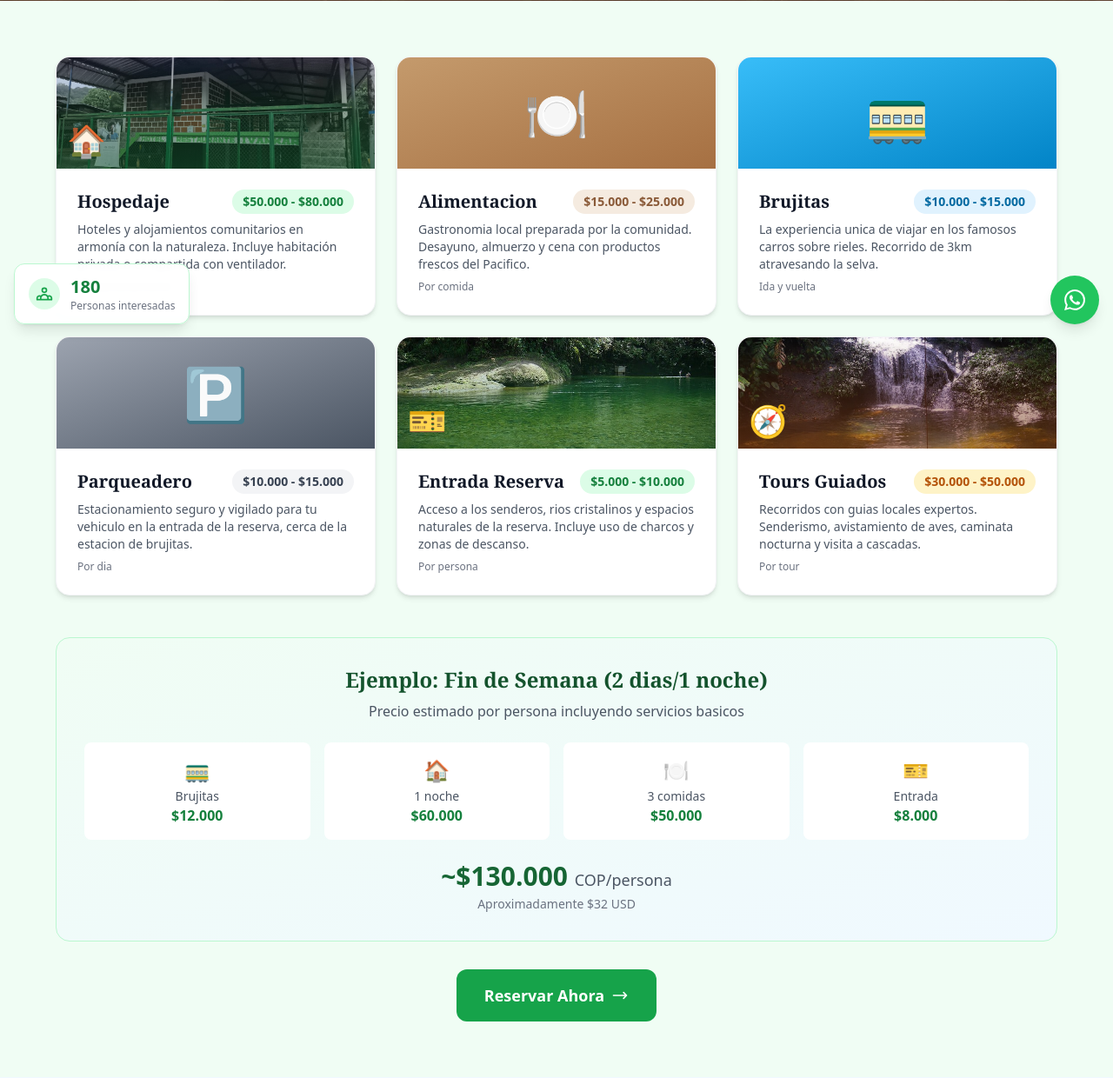
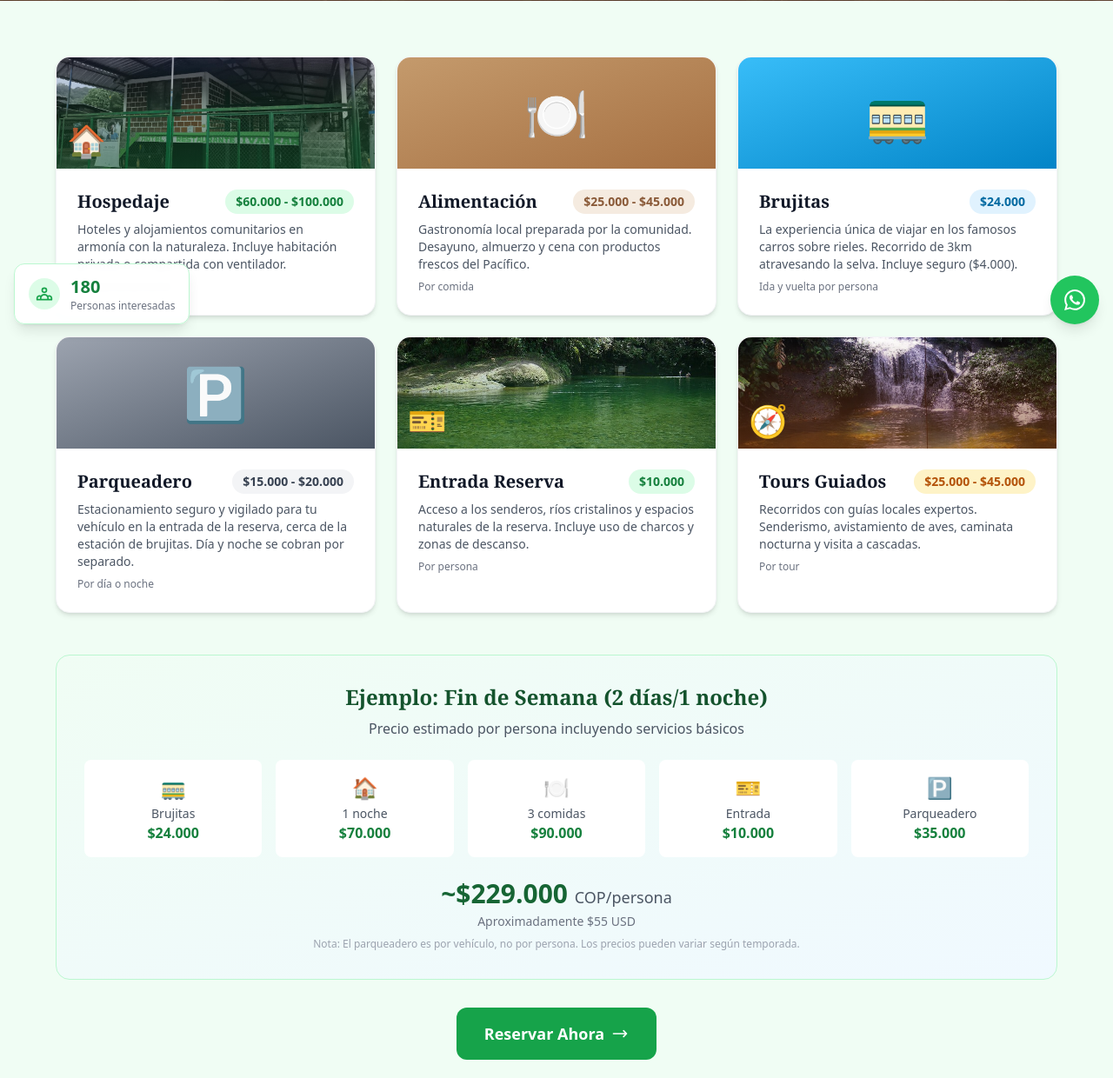
Before and after one commit to QuickAppraiser/san-cipriano, a Django app: page /visitantes/servicios/ in a window 1280 px wide. Shown: the part 411-1651 px from the top of the page at 87% size. Run offline with Django 4.2, Linux system fonts and the light colour scheme; data comes from the database, SQL or seed files in the repository; some libraries are stand-ins or nearby versions.

Commit message:
Update content: prices, history, and safety warnings
- Add palenque heritage history to About page
- Update service prices (hospedaje, alimentación, brujitas, etc.)
- Change prohibited items: "armas de fuego" instead of "cortopunzantes"
- Move alarmist safety warnings to Terms and Conditions
- Update weekend cost calculation example (~$229,000 COP)
- Add disclaimer section to Terms page

Co-Authored-By: Claude Opus 4.5 <noreply@anthropic.com>

```diff
--- a/templates/visitors/services.html
+++ b/templates/visitors/services.html
@@ -37,7 +37,7 @@
                 <div class="p-6">
                     <div class="flex justify-between items-start mb-2">
                         <h3 class="font-display text-xl font-bold text-gray-900">{% trans "Hospedaje" %}</h3>
-                        <span class="bg-selva-100 text-selva-700 px-3 py-1 rounded-full text-sm font-semibold">$50.000 - $80.000</span>
+                        <span class="bg-selva-100 text-selva-700 px-3 py-1 rounded-full text-sm font-semibold">$60.000 - $100.000</span>
                     </div>
                     <p class="text-gray-600 text-sm">{% trans "Hoteles y alojamientos comunitarios en armonía con la naturaleza. Incluye habitación privada o compartida con ventilador." %}</p>
                     <p class="text-xs text-gray-500 mt-2">{% trans "Por persona/noche" %}</p>
@@ -51,10 +51,10 @@
                 </div>
                 <div class="p-6">
                     <div class="flex justify-between items-start mb-2">
-                        <h3 class="font-display text-xl font-bold text-gray-900">{% trans "Alimentacion" %}</h3>
-                        <span class="bg-tierra-100 text-tierra-700 px-3 py-1 rounded-full text-sm font-semibold">$15.000 - $25.000</span>
+                        <h3 class="font-display text-xl font-bold text-gray-900">{% trans "Alimentación" %}</h3>
+                        <span class="bg-tierra-100 text-tierra-700 px-3 py-1 rounded-full text-sm font-semibold">$25.000 - $45.000</span>
                     </div>
-                    <p class="text-gray-600 text-sm">{% trans "Gastronomia local preparada por la comunidad. Desayuno, almuerzo y cena con productos frescos del Pacifico." %}</p>
+                    <p class="text-gray-600 text-sm">{% trans "Gastronomía local preparada por la comunidad. Desayuno, almuerzo y cena con productos frescos del Pacífico." %}</p>
                     <p class="text-xs text-gray-500 mt-2">{% trans "Por comida" %}</p>
                 </div>
             </div>
@@ -67,10 +67,10 @@
                 <div class="p-6">
                     <div class="flex justify-between items-start mb-2">
                         <h3 class="font-display text-xl font-bold text-gray-900">{% trans "Brujitas" %}</h3>
-                        <span class="bg-rio-100 text-rio-700 px-3 py-1 rounded-full text-sm font-semibold">$10.000 - $15.000</span>
+                        <span class="bg-rio-100 text-rio-700 px-3 py-1 rounded-full text-sm font-semibold">$24.000</span>
                     </div>
-                    <p class="text-gray-600 text-sm">{% trans "La experiencia unica de viajar en los famosos carros sobre rieles. Recorrido de 3km atravesando la selva." %}</p>
-                    <p class="text-xs text-gray-500 mt-2">{% trans "Ida y vuelta" %}</p>
+                    <p class="text-gray-600 text-sm">{% trans "La experiencia única de viajar en los famosos carros sobre rieles. Recorrido de 3km atravesando la selva. Incluye seguro ($4.000)." %}</p>
+                    <p class="text-xs text-gray-500 mt-2">{% trans "Ida y vuelta por persona" %}</p>
                 </div>
             </div>
 
@@ -82,10 +82,10 @@
                 <div class="p-6">
                     <div class="flex justify-between items-start mb-2">
                         <h3 class="font-display text-xl font-bold text-gray-900">{% trans "Parqueadero" %}</h3>
-                        <span class="bg-gray-100 text-gray-700 px-3 py-1 rounded-full text-sm font-semibold">$10.000 - $15.000</span>
+                        <span class="bg-gray-100 text-gray-700 px-3 py-1 rounded-full text-sm font-semibold">$15.000 - $20.000</span>
                     </div>
-                    <p class="text-gray-600 text-sm">{% trans "Estacionamiento seguro y vigilado para tu vehiculo en la entrada de la reserva, cerca de la estacion de brujitas." %}</p>
-                    <p class="text-xs text-gray-500 mt-2">{% trans "Por dia" %}</p>
+                    <p class="text-gray-600 text-sm">{% trans "Estacionamiento seguro y vigilado para tu vehículo en la entrada de la reserva, cerca de la estación de brujitas. Día y noche se cobran por separado." %}</p>
+                    <p class="text-xs text-gray-500 mt-2">{% trans "Por día o noche" %}</p>
                 </div>
             </div>
 
@@ -100,9 +100,9 @@
                 <div class="p-6">
                     <div class="flex justify-between items-start mb-2">
                         <h3 class="font-display text-xl font-bold text-gray-900">{% trans "Entrada Reserva" %}</h3>
-                        <span class="bg-selva-100 text-selva-700 px-3 py-1 rounded-full text-sm font-semibold">$5.000 - $10.000</span>
+                        <span class="bg-selva-100 text-selva-700 px-3 py-1 rounded-full text-sm font-semibold">$10.000</span>
                     </div>
-                    <p class="text-gray-600 text-sm">{% trans "Acceso a los senderos, rios cristalinos y espacios naturales de la reserva. Incluye uso de charcos y zonas de descanso." %}</p>
+                    <p class="text-gray-600 text-sm">{% trans "Acceso a los senderos, ríos cristalinos y espacios naturales de la reserva. Incluye uso de charcos y zonas de descanso." %}</p>
                     <p class="text-xs text-gray-500 mt-2">{% trans "Por persona" %}</p>
                 </div>
             </div>
@@ -118,9 +118,9 @@
                 <div class="p-6">
                     <div class="flex justify-between items-start mb-2">
                         <h3 class="font-display text-xl font-bold text-gray-900">{% trans "Tours Guiados" %}</h3>
-                        <span class="bg-amber-100 text-amber-700 px-3 py-1 rounded-full text-sm font-semibold">$30.000 - $50.000</span>
+                        <span class="bg-amber-100 text-amber-700 px-3 py-1 rounded-full text-sm font-semibold">$25.000 - $45.000</span>
                     </div>
-                    <p class="text-gray-600 text-sm">{% trans "Recorridos con guias locales expertos. Senderismo, avistamiento de aves, caminata nocturna y visita a cascadas." %}</p>
+                    <p class="text-gray-600 text-sm">{% trans "Recorridos con guías locales expertos. Senderismo, avistamiento de aves, caminata nocturna y visita a cascadas." %}</p>
                     <p class="text-xs text-gray-500 mt-2">{% trans "Por tour" %}</p>
                 </div>
             </div>
@@ -131,35 +131,41 @@
         <div class="mt-12 bg-gradient-to-br from-selva-50 to-rio-50 rounded-2xl p-8 border border-selva-200">
             <div class="text-center mb-6">
                 <h3 class="font-display text-2xl font-bold text-selva-900 mb-2">
-                    {% trans "Ejemplo: Fin de Semana (2 dias/1 noche)" %}
+                    {% trans "Ejemplo: Fin de Semana (2 días/1 noche)" %}
                 </h3>
-                <p class="text-gray-600">{% trans "Precio estimado por persona incluyendo servicios basicos" %}</p>
+                <p class="text-gray-600">{% trans "Precio estimado por persona incluyendo servicios básicos" %}</p>
             </div>
-            <div class="grid grid-cols-2 md:grid-cols-4 gap-4 mb-6">
+            <div class="grid grid-cols-2 md:grid-cols-5 gap-4 mb-6">
                 <div class="bg-white rounded-lg p-4 text-center">
                     <span class="text-2xl">🚃</span>
-                    <p class="text-sm text-gray-600 mt-1">Brujitas</p>
-                    <p class="font-semibold text-selva-700">$12.000</p>
+                    <p class="text-sm text-gray-600 mt-1">{% trans "Brujitas" %}</p>
+                    <p class="font-semibold text-selva-700">$24.000</p>
                 </div>
                 <div class="bg-white rounded-lg p-4 text-center">
                     <span class="text-2xl">🏠</span>
-                    <p class="text-sm text-gray-600 mt-1">1 noche</p>
-                    <p class="font-semibold text-selva-700">$60.000</p>
+                    <p class="text-sm text-gray-600 mt-1">{% trans "1 noche" %}</p>
+                    <p class="font-semibold text-selva-700">$70.000</p>
                 </div>
                 <div class="bg-white rounded-lg p-4 text-center">
                     <span class="text-2xl">🍽️</span>
-                    <p class="text-sm text-gray-600 mt-1">3 comidas</p>
-                    <p class="font-semibold text-selva-700">$50.000</p>
+                    <p class="text-sm text-gray-600 mt-1">{% trans "3 comidas" %}</p>
+                    <p class="font-semibold text-selva-700">$90.000</p>
                 </div>
                 <div class="bg-white rounded-lg p-4 text-center">
                     <span class="text-2xl">🎫</span>
-                    <p class="text-sm text-gray-600 mt-1">Entrada</p>
-                    <p class="font-semibold text-selva-700">$8.000</p>
+                    <p class="text-sm text-gray-600 mt-1">{% trans "Entrada" %}</p>
+                    <p class="font-semibold text-selva-700">$10.000</p>
+                </div>
+                <div class="bg-white rounded-lg p-4 text-center">
+                    <span class="text-2xl">🅿️</span>
+                    <p class="text-sm text-gray-600 mt-1">{% trans "Parqueadero" %}</p>
+                    <p class="font-semibold text-selva-700">$35.000</p>
                 </div>
             </div>
             <div class="text-center">
-                <p class="text-3xl font-bold text-selva-800">~$130.000 <span class="text-lg font-normal text-gray-600">COP/persona</span></p>
-                <p class="text-sm text-gray-500 mt-1">{% trans "Aproximadamente $32 USD" %}</p>
+                <p class="text-3xl font-bold text-selva-800">~$229.000 <span class="text-lg font-normal text-gray-600">COP/persona</span></p>
+                <p class="text-sm text-gray-500 mt-1">{% trans "Aproximadamente $55 USD" %}</p>
+                <p class="text-xs text-gray-400 mt-2">{% trans "Nota: El parqueadero es por vehículo, no por persona. Los precios pueden variar según temporada." %}</p>
             </div>
         </div>
 
@@ -269,10 +275,10 @@
             <div class="bg-amber-50 rounded-xl p-6">
                 <h3 class="font-semibold text-amber-900 mb-3">{% trans "No Llevar" %}</h3>
                 <ul class="space-y-2 text-gray-600 text-sm">
-                    <li>✗ {% trans "Bebidas alcoholicas" %}</li>
+                    <li>✗ {% trans "Alcohol en exceso" %}</li>
                     <li>✗ {% trans "Parlantes grandes" %}</li>
-                    <li>✗ {% trans "Objetos cortopunzantes" %}</li>
-                    <li>✗ {% trans "Plastico de un solo uso" %}</li>
+                    <li>✗ {% trans "Armas de fuego" %}</li>
+                    <li>✗ {% trans "Plástico de un solo uso" %}</li>
                     <li>✗ {% trans "Mascotas" %}</li>
                 </ul>
             </div>
```
Also changed, not shown: templates/content/about.html (+6 -3 lines), templates/core/protection.html (+5 -5 lines), templates/core/safety.html (+13 -23 lines), templates/core/terms.html (+31 -0 lines).
